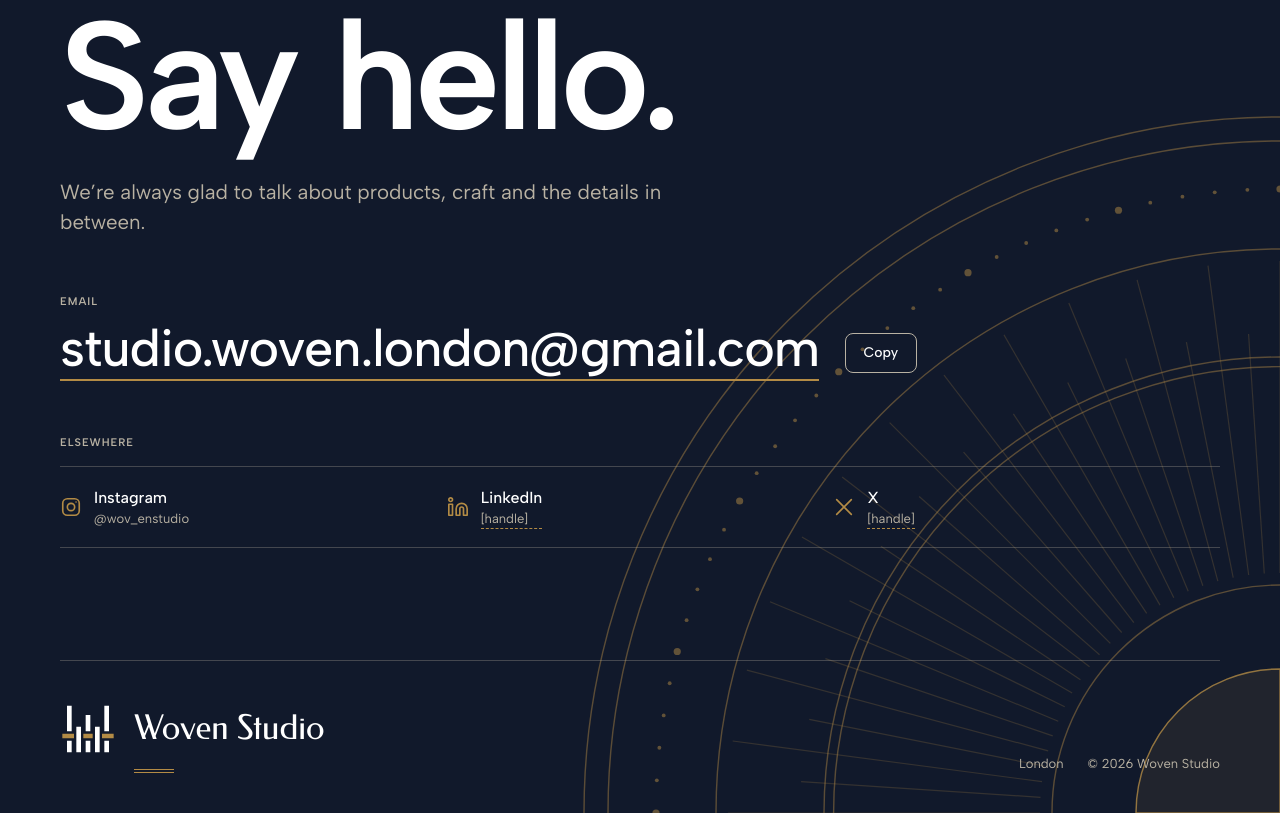
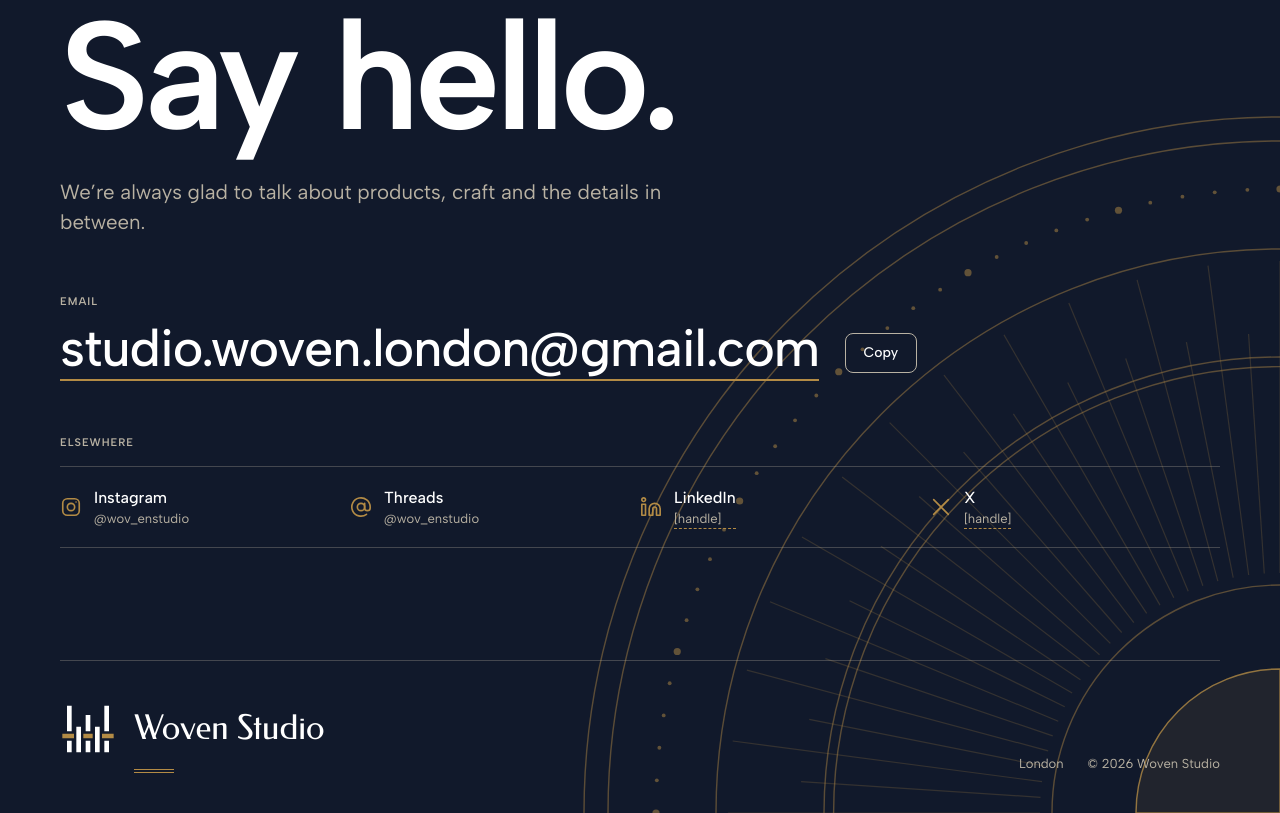
Before and after one commit to woven-studio-london/woven-site, a plain HTML site: page index.html in a window 1280 px wide. Shown: the part 3413-4226 px from the top of the page. Drawn offline with Linux system fonts and the light colour scheme.

Commit message:
Add Threads to the footer's social links
Co-Authored-By: Claude Opus 5.5 <noreply@anthropic.com>

```diff
--- a/index.html
+++ b/index.html
@@ -383,7 +383,8 @@ a { color: inherit; }
 .placeholder { color: var(--on-dark); border-bottom: 2px dashed var(--brass); }
 .reach { margin-top: 56px; display: grid; gap: 16px; }
 .socials { list-style: none; margin: 0; padding: 0; display: grid; grid-template-columns: minmax(0, 1fr); border-top: 1px solid rgba(185, 178, 163, 0.3); }
-@media (min-width: 760px) { .socials { grid-template-columns: repeat(3, minmax(0, 1fr)); } }
+@media (min-width: 560px) { .socials { grid-template-columns: repeat(2, minmax(0, 1fr)); } }
+@media (min-width: 1000px) { .socials { grid-template-columns: repeat(4, minmax(0, 1fr)); } }
 .socials li, .socials .social { display: flex; align-items: center; gap: 12px; padding: 18px 16px 18px 0; border-bottom: 1px solid rgba(185, 178, 163, 0.3); min-width: 0; }
 .socials svg { width: 22px; height: 22px; flex: none; fill: none; stroke: var(--brass); stroke-width: 1.8; stroke-linecap: round; stroke-linejoin: round; }
 .socials span { display: grid; min-width: 0; }
@@ -856,6 +857,7 @@ a { color: inherit; }
       <p class="reach-label" style="margin:0">Elsewhere</p>
       <ul class="socials">
             <li><a class="social" href="https://www.instagram.com/wov_enstudio/" target="_blank" rel="noopener noreferrer" aria-label="Instagram, @wov_enstudio (opens in a new tab)"><svg viewBox="0 0 24 24" aria-hidden="true"><rect x="3" y="3" width="18" height="18" rx="5"/><circle cx="12" cy="12" r="4"/><path d="M17.5 6.5h.01"/></svg><span><b>Instagram</b><small>@wov_enstudio</small></span></a></li>
+            <li><a class="social" href="https://www.threads.com/@wov_enstudio" target="_blank" rel="noopener noreferrer" aria-label="Threads, @wov_enstudio (opens in a new tab)"><svg viewBox="0 0 24 24" aria-hidden="true"><circle cx="12" cy="12" r="4"/><path d="M16 8v5a3 3 0 0 0 6 0v-1a10 10 0 1 0-4 8"/></svg><span><b>Threads</b><small>@wov_enstudio</small></span></a></li>
             <li><svg viewBox="0 0 24 24" aria-hidden="true"><path d="M16 8a6 6 0 0 1 6 6v7h-4v-7a2 2 0 0 0-4 0v7h-4v-7a6 6 0 0 1 6-6z"/><rect x="2" y="9" width="4" height="12"/><circle cx="4" cy="4" r="2"/></svg><span><b>LinkedIn</b><small><span class="placeholder">[handle]</span></small></span></li>
             <li><svg viewBox="0 0 24 24" aria-hidden="true"><path d="M4 4l16 16M20 4L4 20"/></svg><span><b>X</b><small><span class="placeholder">[handle]</span></small></span></li>
       </ul>
```
Also changed, not shown: 1 other file.
